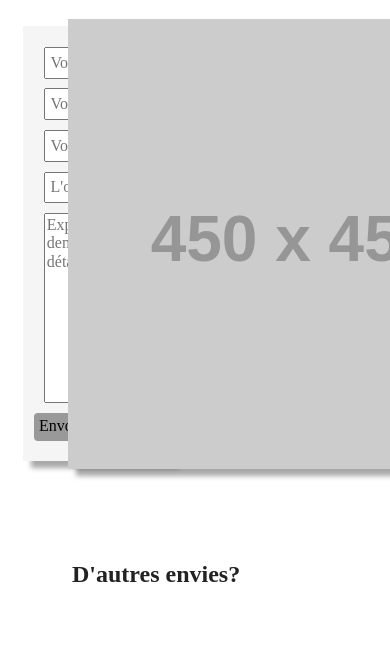
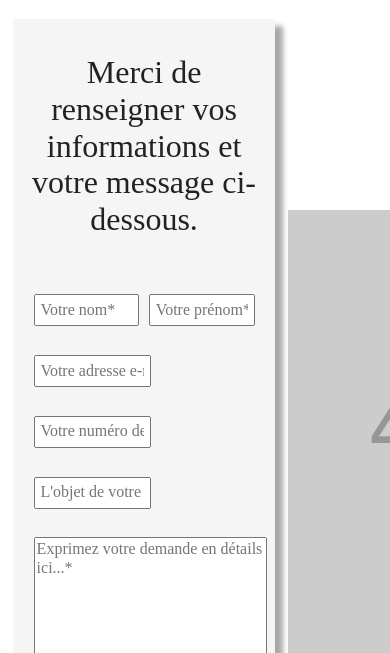
Before and after one commit to serge-thui/cathPatisserie, a website built with Parcel: page contact.html in a window 390 px wide. Shown: the part 181-834 px from the top of the page. Built offline with nearby package versions, Linux system fonts and the light colour scheme; placeholder pictures from the web are drawn by us.

Commit message:
Rearranged form and created mobile mixin for responsive

```diff
--- a/contact.html
+++ b/contact.html
@@ -59,6 +59,8 @@
   <section class="contact_form">
 
     <form action="#">
+
+        <legend>Merci de renseigner vos informations et votre message ci-dessous.</legend>
 
         <aside class="nom_prenom">
 
--- a/sass/layout/_forms.scss
+++ b/sass/layout/_forms.scss
@@ -1,21 +1,32 @@
 form {
     display: flex;
     flex-direction: column;
-    width: 30%;
+    justify-content: space-evenly;
+    width: 80%;
+    height: 50em;
     margin: auto;
     background-color: whitesmoke;
     padding: 1em;
     box-shadow: 8px 7px 5px 0px rgba(0, 0, 0, 0.34);
 
+        legend {
+            text-align: center;
+            font-size: 2em;
+            margin-bottom: 1em;
+        }
+
         input {
             width: 45%;
             padding: 0.3em;
             margin: 0.3em;
+
         }
 
         .nom_prenom {
             display: flex;
             width: 100%;
+            justify-content: space-between;
+
 
             .nom, .prenom {
                 width: 45%;
@@ -24,18 +35,21 @@ form {
         }
 
         textarea {
-            width: 97%;
+            width: 98.5%;
             margin: 0.3em;
         }
 
         .btn_submit_reset {
             width: 100%;
+            height: 8%;
+            font-size: 1.5em;
+            font-weight: bolder;
             display: flex;
             justify-content: center;
 
                 input[type=submit], input[type=reset] {
                     width: 50%;
-                background-color: rgb(153, 153, 153);
+                    background-color: rgb(199, 199, 199);
                     color: black;
                     border: none;
                     border-radius: 4px;
--- a/sass/pages/_contact.scss
+++ b/sass/pages/_contact.scss
@@ -3,11 +3,12 @@ h1 {
 }
 
 .contact_form {
-    display: flex;
+    display: grid;
+    grid-template-columns: 2fr 1fr;
     justify-content: space-evenly;
 
         figure {
-            width: 50%;
+            width: 100%;
             margin: auto 0;
             display: flex;
             justify-content: center;
--- a/sass/utils/_mixins.scss
+++ b/sass/utils/_mixins.scss
@@ -0,0 +1,5 @@
+@mixin mobile {
+    @media screen and (max-width: 599px){
+        @content;
+    }
+}
```
Also changed, not shown: css/sassStyle.css, 1 other file. Lines whose indentation alone changed are shown as unchanged.
